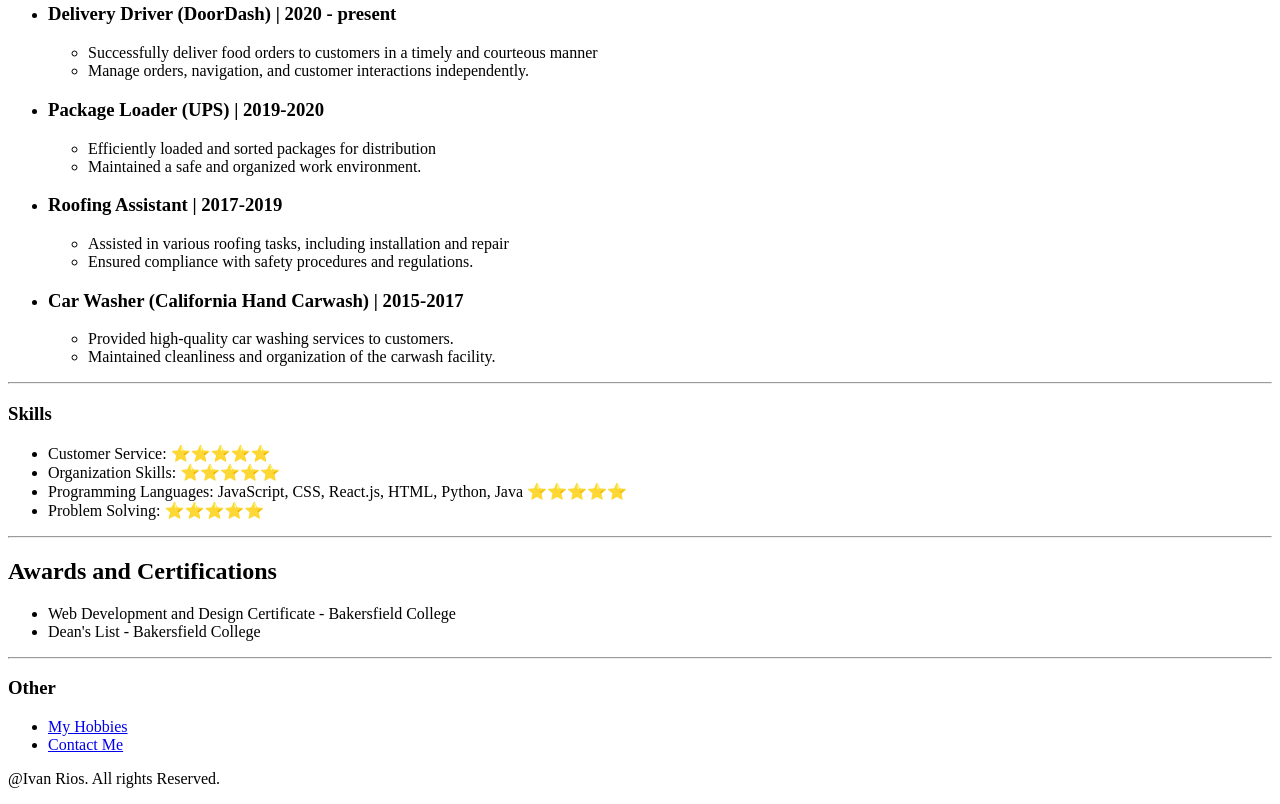
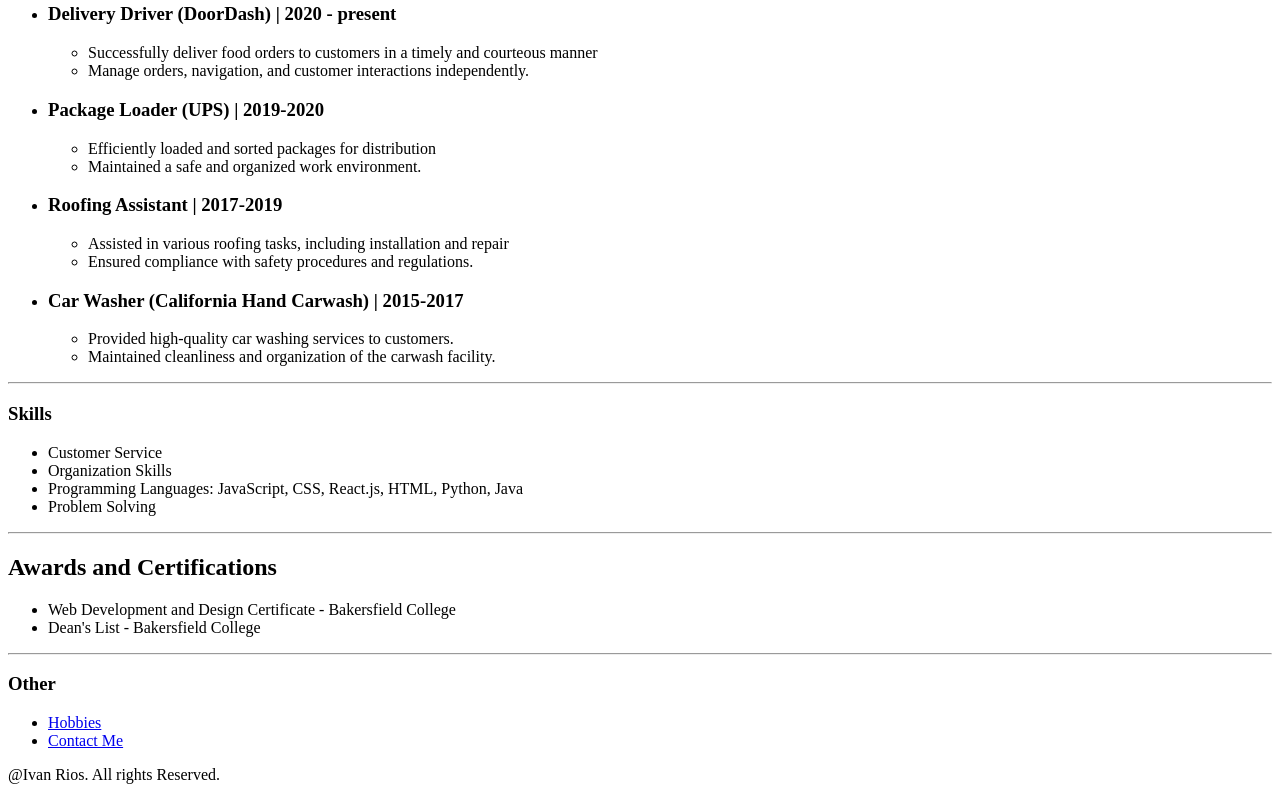
Before and after one commit to IvanR96/practice-resume, a plain HTML site: page index.html in a window 1280 px wide. Shown: the part 347-1151 px from the top of the page. Drawn offline with Linux system fonts and the light colour scheme.

Commit message:
finished

```diff
--- a/index.html
+++ b/index.html
@@ -63,10 +63,10 @@
     <h3>Skills</h3>
 
     <ul>
-        <li>Customer Service: ⭐️⭐️⭐️⭐️⭐️</li>
-        <li>Organization Skills: ⭐️⭐️⭐️⭐️⭐️</li>
-        <li>Programming Languages: JavaScript, CSS, React.js, HTML, Python, Java ⭐️⭐️⭐️⭐️⭐️</li>
-        <li>Problem Solving: ⭐️⭐️⭐️⭐️⭐️</li>
+        <li>Customer Service</li>
+        <li>Organization Skills</li>
+        <li>Programming Languages: JavaScript, CSS, React.js, HTML, Python, Java</li>
+        <li>Problem Solving</li>
     </ul>
     <hr/>
     <h2>Awards and Certifications</h2>
@@ -77,7 +77,7 @@
     <hr/>
     <h3>Other</h3>
     <ul>
-        <li><a href="hobbies.html">My Hobbies</a></li>
+        <li><a href="hobbies.html">Hobbies</a></li>
         <li><a href="contact.html">Contact Me</a></li>
     </ul>
     <footer>
```
